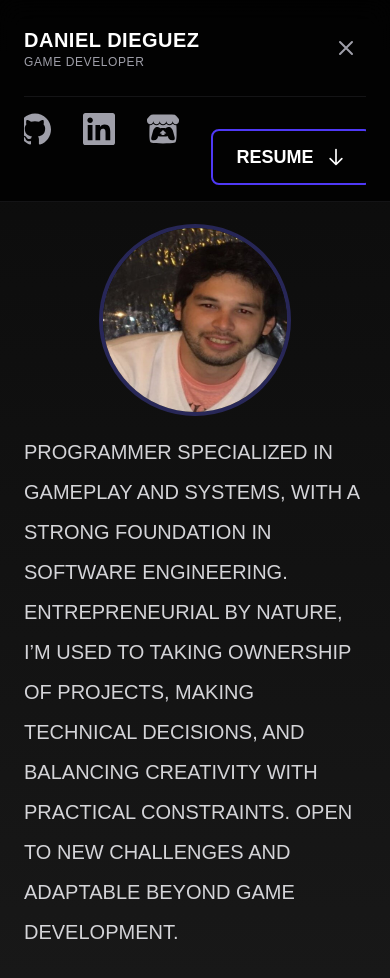
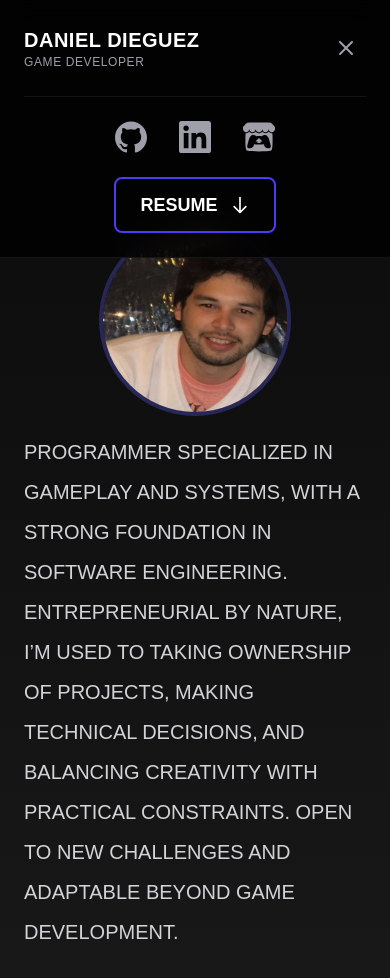
Before and after one commit to dieguezd91/Portfolio, a React (Vite) app: page / in a window 390 px wide. Both pictures are taken after a click on the button 346 px from the left and 48 px from the top of the page. Shown: the top 978 px of the page. Built offline with nearby package versions, Linux system fonts and the light colour scheme.

Commit message:
Refactor mobile navbar layout and fix indentation
Improved the mobile menu in Navbar by separating social icons and the resume button into distinct sections with better spacing and alignment. Also fixed indentation in Hero and Navbar components for better code readability.

```diff
--- a/src/components/Hero.jsx
+++ b/src/components/Hero.jsx
@@ -31,7 +31,7 @@ export default function Hero() {
               transition={{ duration: 0.6, ease: "easeOut" }}
               className="text-xl lg:text-2xl text-zinc-300 max-w-2xl leading-loose uppercase"
             >
-Programmer specialized in gameplay and systems, with a strong foundation in software engineering. Entrepreneurial by nature, I’m used to taking ownership of projects, making technical decisions, and balancing creativity with practical constraints. Open to new challenges and adaptable beyond game development.            </motion.p>
+              Programmer specialized in gameplay and systems, with a strong foundation in software engineering. Entrepreneurial by nature, I’m used to taking ownership of projects, making technical decisions, and balancing creativity with practical constraints. Open to new challenges and adaptable beyond game development.            </motion.p>
           </div>
 
         </div>
--- a/src/components/Navbar.jsx
+++ b/src/components/Navbar.jsx
@@ -38,8 +38,7 @@ export default function Navbar() {
       initial={{ y: -100 }}
       animate={{ y: 0 }}
       transition={{ duration: 0.6, ease: "easeOut" }}
-      className={`fixed top-0 w-full z-50 transition-all duration-300 ${
-        scrolled
+      className={`fixed top-0 w-full z-50 transition-all duration-300 ${scrolled
           ? 'bg-black/90 backdrop-blur-md border-b border-zinc-800'
           : 'bg-black/80 backdrop-blur-md border-b border-zinc-800/50'
         }`}
@@ -115,7 +114,9 @@ export default function Navbar() {
               transition={{ duration: 0.3, ease: "easeInOut" }}
               className="md:hidden overflow-hidden border-t border-zinc-800/50"
             >
-              <div className="py-4 flex justify-center gap-8">
+              <div className="py-6 flex flex-col items-center gap-6">
+                {/* Íconos sociales */}
+                <div className="flex justify-center gap-8">
                   {externalLinks.map((link) => (
                     <motion.a
                       key={link.name}
@@ -130,10 +131,13 @@ export default function Navbar() {
                       {link.icon}
                     </motion.a>
                   ))}
+                </div>
+
+                {/* Botón Resume */}
                 <motion.a
                   href="/Daniel_Dieguez_CV.pdf"
                   download="Daniel_Dieguez_CV.pdf"
-                  className="flex items-center justify-center gap-3 mt-4 px-6 py-3 border-2 border-indigo-600 hover:border-indigo-500 bg-transparent rounded-lg text-white font-bold transition-colors text-lg"
+                  className="flex items-center justify-center gap-3 px-6 py-3 border-2 border-indigo-600 hover:border-indigo-500 bg-transparent rounded-lg text-white font-bold transition-colors text-lg"
                   onClick={() => setIsOpen(false)}
                 >
                   RESUME
```
Lines whose indentation alone changed are shown as unchanged.
